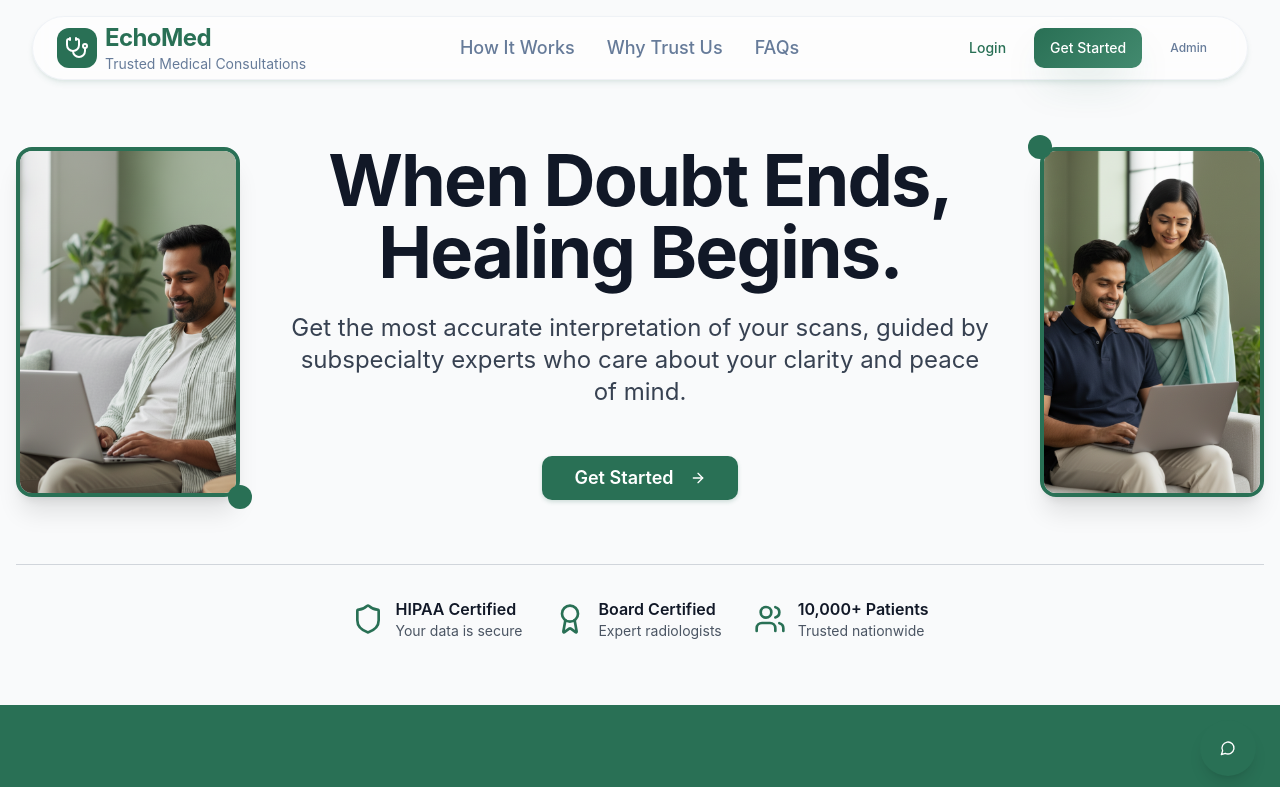
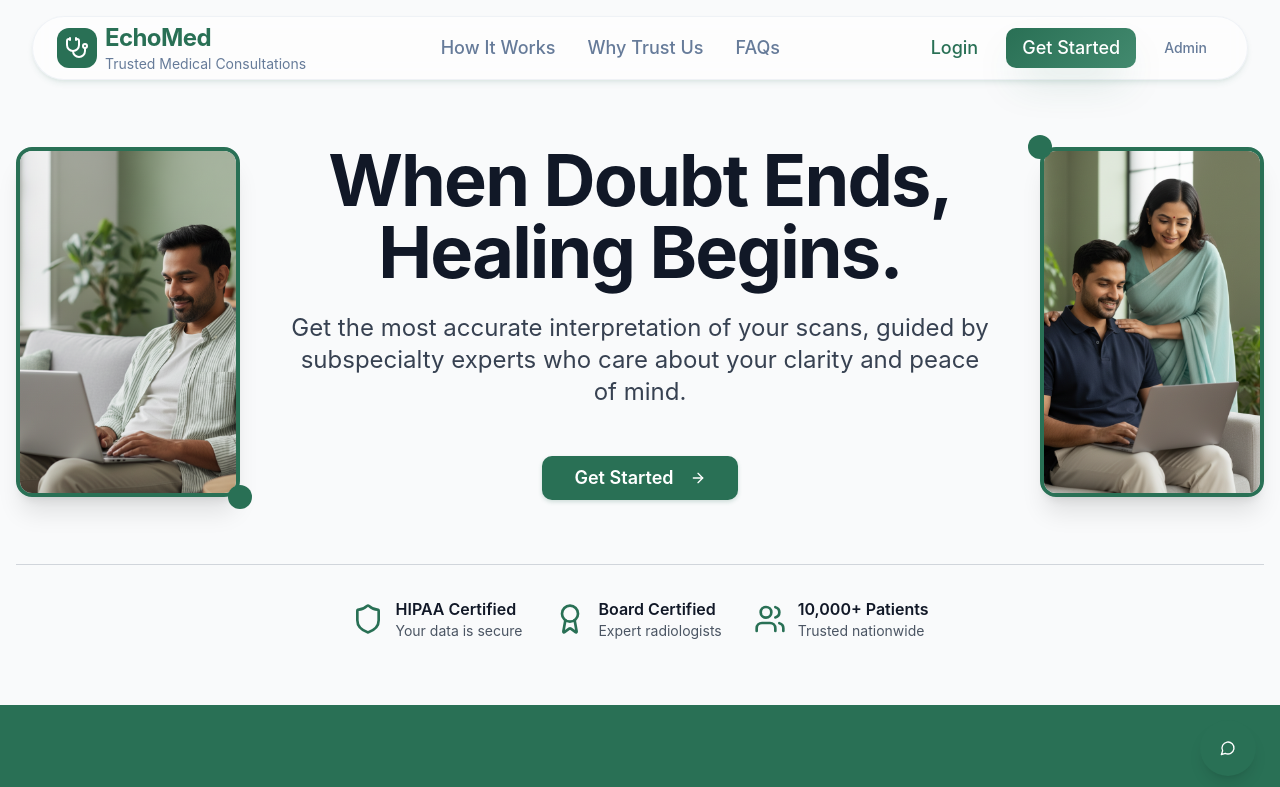
Before and after one commit to aditigandhi-5c/last-opinion, a React (Vite) app: page / in a window 1280 px wide. Shown: the top 787 px of the page. Built offline with nearby package versions, Linux system fonts and the light colour scheme.

Commit message:
Add login and get started buttons

```diff
--- a/src/components/layout/Header.tsx
+++ b/src/components/layout/Header.tsx
@@ -48,20 +48,21 @@ const Header = () => {
                 <Button
                   variant="ghost"
                   onClick={() => navigate('/login')}
-                  className="text-primary hover:bg-primary-light"
+                  className="text-lg text-primary hover:bg-primary-light"
                 >
                   Login
                 </Button>
                 <Button
                   variant="hero"
                   onClick={() => navigate('/register')}
+                  className="text-lg"
                 >
                   Get Started
                 </Button>
                 <Button
                   variant="ghost"
                   onClick={() => navigate('/admin/login')}
-                  className="text-xs text-muted-foreground hover:text-primary"
+                  className="text-sm text-muted-foreground hover:text-primary"
                 >
                   Admin
                 </Button>
```
